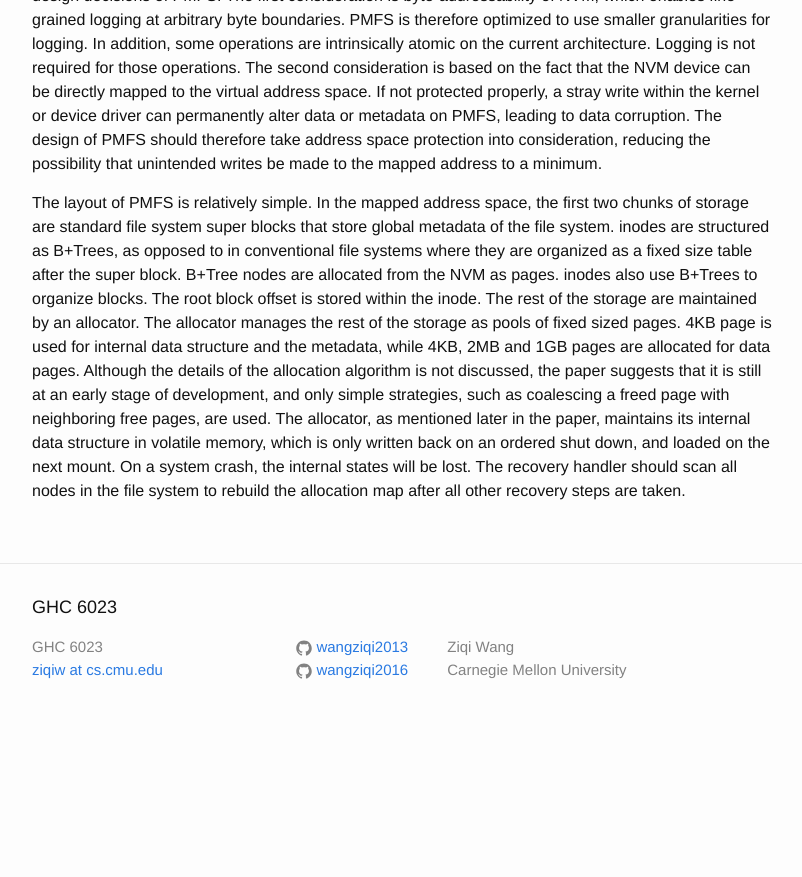
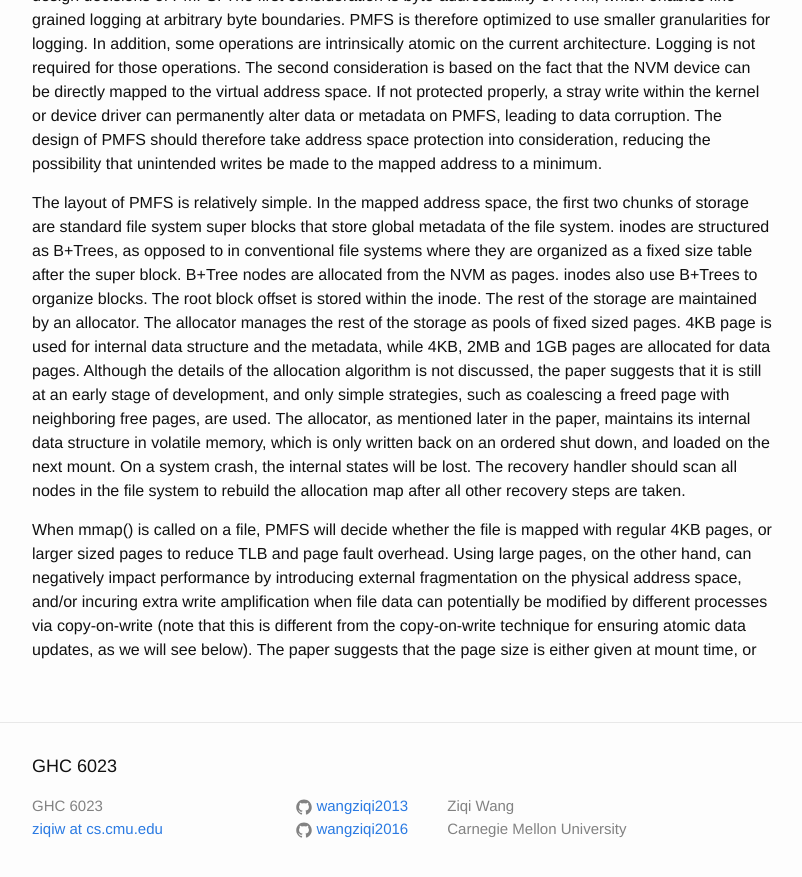
Before and after one commit to wangziqi2013/wangziqi2013.github.io, a Jekyll site: the page built from _posts/2020-06-23-pmfs.markdown, in a window 1280 px wide and 900 px high, scrolled down 1447 px. Shown: the top 877 px of the window, without its empty margins (238-1040 px from the left). Built offline with Jekyll 4.4.1, drawn with Linux system fonts in a browser that asks for light colours; before the commit the page ends 2188 px from its top, so only the background shows below that.

Commit message:
Adding page size

```diff
--- a/_posts/2020-06-23-pmfs.markdown
+++ b/_posts/2020-06-23-pmfs.markdown
@@ -72,3 +72,10 @@ The allocator, as mentioned later in the paper, maintains its internal data stru
 which is only written back on an ordered shut down, and loaded on the next mount.
 On a system crash, the internal states will be lost. The recovery handler should scan all nodes in the file system to
 rebuild the allocation map after all other recovery steps are taken.
+
+When mmap() is called on a file, PMFS will decide whether the file is mapped with regular 4KB pages, or larger sized
+pages to reduce TLB and page fault overhead. Using large pages, on the other hand, can negatively impact performance
+by introducing external fragmentation on the physical address space, and/or incuring extra write amplification when
+file data can potentially be modified by different processes via copy-on-write (note that this is different from the
+copy-on-write technique for ensuring atomic data updates, as we will see below).
+The paper suggests that the page size is either given at mount time, or
```
